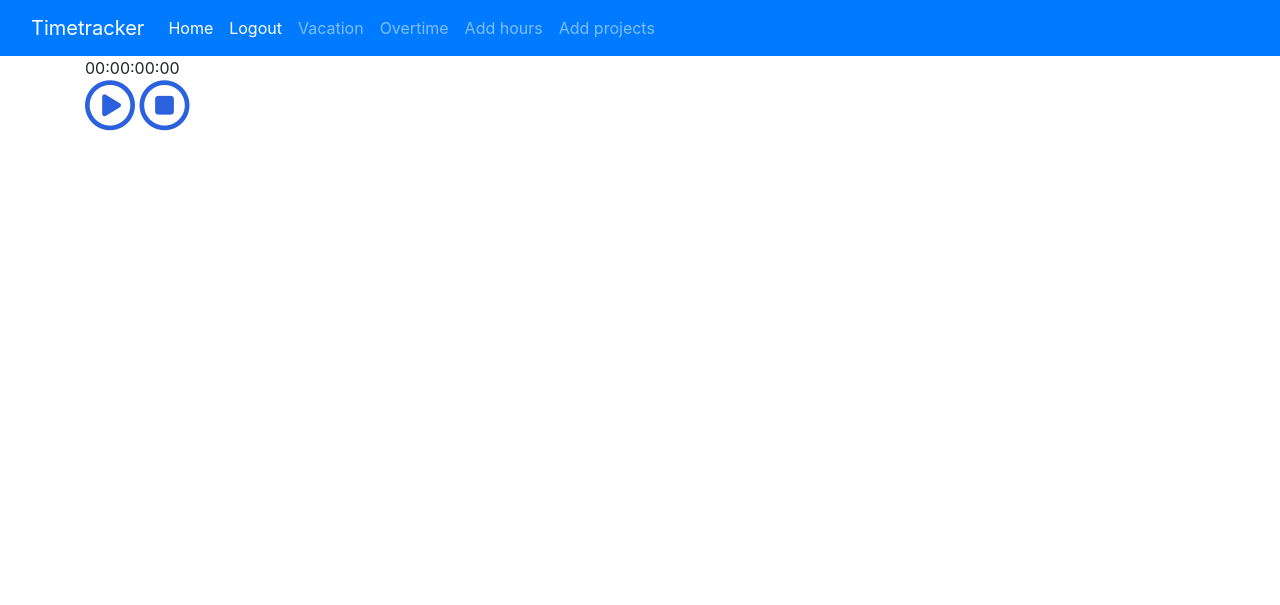
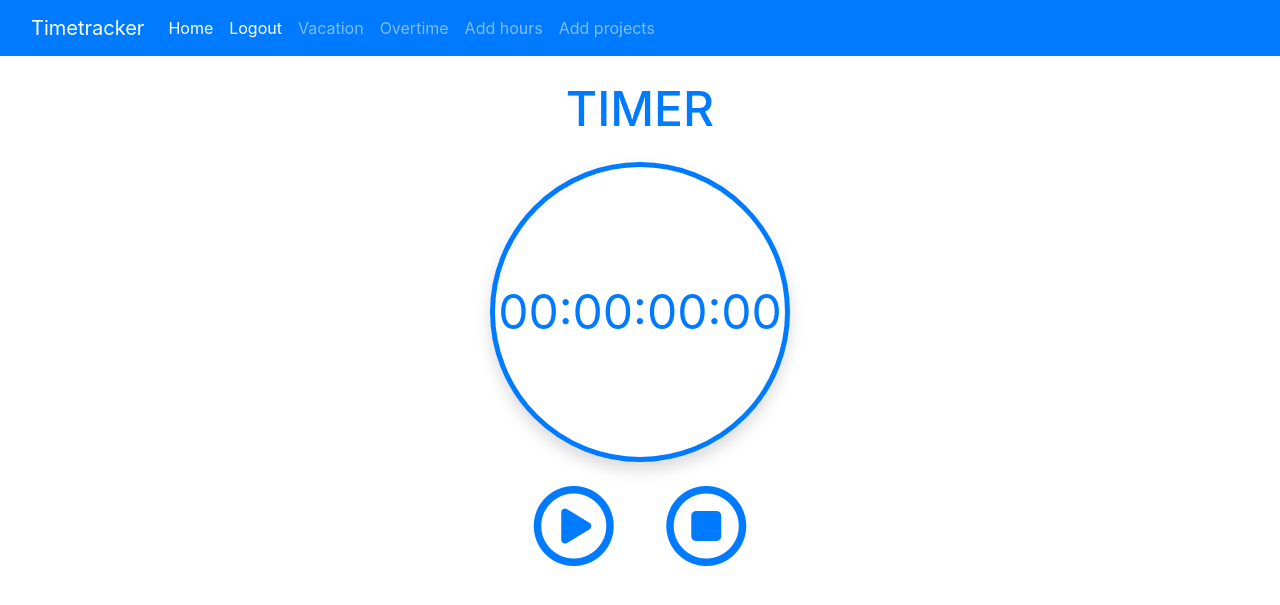
Before and after one commit to Gamattowicz/Timetracker_Flask, a Flask app: page / in a window 1280 px wide. Shown: the top 605 px of the page. Run offline with Flask 2, Linux system fonts and the light colour scheme; a user stored in the database is signed in; some libraries are stand-ins or nearby versions.

Commit message:
simply styling with CSS timer

```diff
--- a/timetracker/static/style.css
+++ b/timetracker/static/style.css
@@ -1,4 +1,20 @@
 .far {
-    color: #2B60DE;
-    font-size: 50px;
+    color: #007bff;
+    font-size: 80px;
 }
+
+#watch, h1 {
+    font-size: 48px;
+    color: #007bff;
+}
+
+#watch {
+    line-height: 200px;
+}
+
+.ring {
+    height: 300px;
+    width: 300px;
+    border: 5px solid #007bff;;
+    border-radius: 50%;
+}
--- a/timetracker/templates/home.html
+++ b/timetracker/templates/home.html
@@ -2,14 +2,17 @@
 {% block title %}Home{% endblock %}
 
 {% block content %}
-
-<div id="watch">
-    00:00:00:00
-</div>
-
-<div id="buttons">
-    <span onclick="start()" id="startBtn" style="display:inline-block"><i class="far fa-play-circle"></i></span>
-    <span onclick="pause()" id="pauseBtn" style="display:none"><i class="far fa-pause-circle"></i></span>
-    <span onclick="reset()" id="resetBtn"><i class="far fa-stop-circle"></i></span>
+<div class="container">
+        <h1 align="center" class="my-4">TIMER</h1>
+    <div class="d-flex justify-content-center">
+        <div align="center" class="ring shadow row">
+            <span id="watch" class="m-auto align-self-center">00:00:00:00</span>
+        </div>
+        </div>
+        <div id="buttons" align="center" class="mt-4">
+            <span onclick="start()" id="startBtn" style="display:inline-block"><i class="far fa-play-circle mx-4"></i></span>
+            <span onclick="pause()" id="pauseBtn" style="display:none"><i class="far fa-pause-circle mx-4"></i></span>
+            <span onclick="reset()" id="resetBtn"><i class="far fa-stop-circle mx-4"></i></span>
+        </div>
 </div>
 {% endblock %}
```
